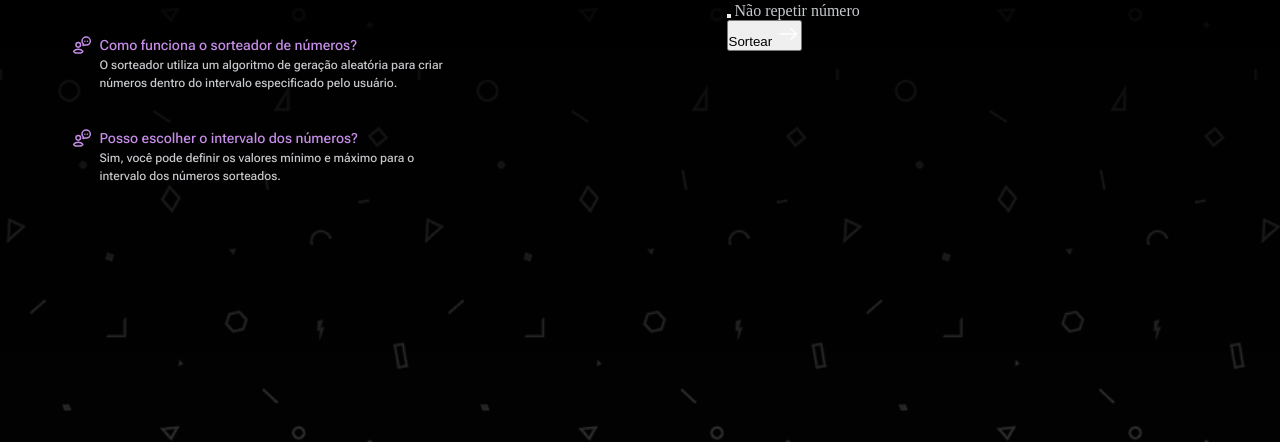
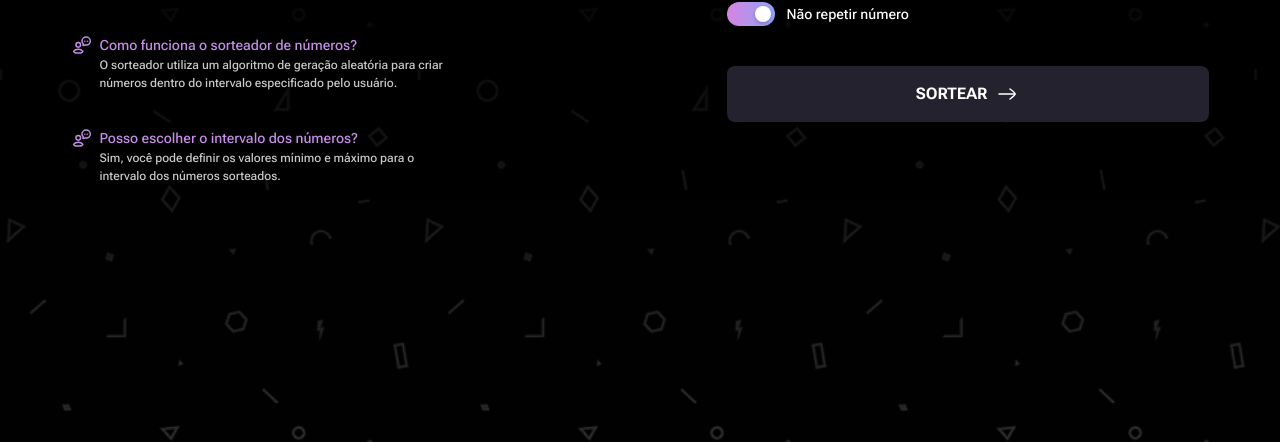
Before and after one commit to AndrePassoni/Numbers-randomizer, a plain HTML site: page index.html in a window 1280 px wide. Shown: the part 434-876 px from the top of the page. After the commit the page ends 800 px from the top, so only its background shows below. Drawn offline with Linux system fonts and the light colour scheme; a script that the page names is missing.

Commit message:
adding toggle button and randomize button

```diff
--- a/index.html
+++ b/index.html
@@ -64,12 +64,13 @@
                     </div>
                 </div>
 
-                <div class="toggle-btn">
-                    <button></button>
+                <div class="toggle-wrapper">
+                    <input type="checkbox" name="no-repeat" id="no-repeat" class="toggle-input" checked>
+                    <label for="no-repeat" class="toggle-label"></label>
                     <span>Não repetir número</span>
                 </div>
 
-                <button type="submit">
+                <button type="submit" class="btn-randomize">
                     Sortear
                     <img src="assets/icons/arrow-right.svg" alt="">
                 </button>
--- a/styles/global.css
+++ b/styles/global.css
@@ -47,10 +47,10 @@ body{
 }
 
 .bg-img {
-    position: absolute;
+    position: fixed;
     z-index: -3;
-    width: 100vw;
-    height: 100vh;
+    width: 100%;
+    height: 100%;
 
 
     background-image:
@@ -67,6 +67,5 @@ body{
 
 main {
     display: flex;
-    /* gap: 6.75rem; */
     justify-content: space-around;
 }
--- a/styles/section-right.css
+++ b/styles/section-right.css
@@ -60,4 +60,90 @@
             }
         }
     }
+
+    & .toggle-wrapper {
+        display: flex;
+        align-items: center;
+        gap: 0.75rem;
+        margin-bottom: 2.5rem;
+
+        & .toggle-input {
+            display: none;
+        }
+
+        & .toggle-label {
+            position: relative;
+            width: 3rem;
+            height: 1.5rem;
+            background-color: var(--background-gray);
+            border-radius: 999px;
+            cursor: pointer;
+            transition: background 0.3s ease;
+            &::before {
+                content: '';
+                position: absolute;
+                width: 1rem;
+                height: 1rem;
+                background-color: var(--content-primary);
+                border-radius: 50%;
+
+                top: 0.25rem;
+                left: 0.25rem;
+
+                transition: transform 0.5s ease;
+                box-shadow: 0 2px 4px rgba(0,0,0,0.2);
+            }
+        }
+
+        & span {
+            font: var(--p-md);
+            color: var(--content-primary);
+        }
+
+        & .toggle-input:checked + .toggle-label {
+            background: linear-gradient(90deg, var(--gradient-background));
+        }
+
+        & .toggle-input:checked + .toggle-label::before {
+            transform: translateX(1.5rem);
+        }
+    }
+
+    & .btn-randomize {
+        background-color: var(--background-tertiary);
+        border: none;
+        border-radius: 0.5rem;
+        color: var(--content-primary);
+        font: var(--label-sm);
+        display: flex;
+        align-items: center;
+        justify-content: center;
+        width: 100%;
+        height: 3.5rem;
+        text-transform: uppercase;
+        gap: 0.5rem;
+        cursor: pointer;
+        transition: background-color 0.3s;
+        border: 2px solid linear-gradient(to right, var(--gradient-border));
+
+        &:hover {
+            background-color: var(--background-secondary);
+
+            & img {
+                animation: btn-arrow 1.6s ease infinite;
+            }
+        }
+    }
 }
+
+@keyframes btn-arrow {
+    0% {
+        transform: translateX(0);
+    }
+    50% {
+        transform: translateX(0.5rem);
+    }
+    100% {
+        transform: translateX(0);
+    }
+}
```
